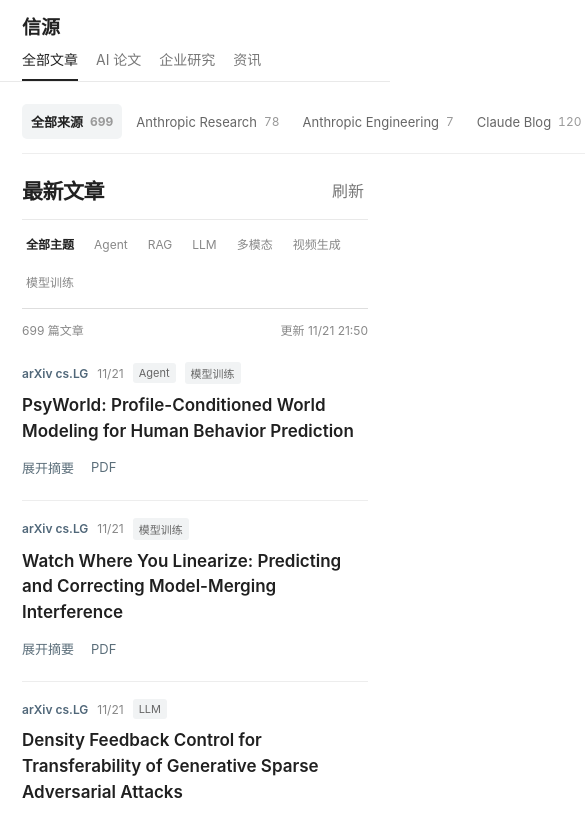
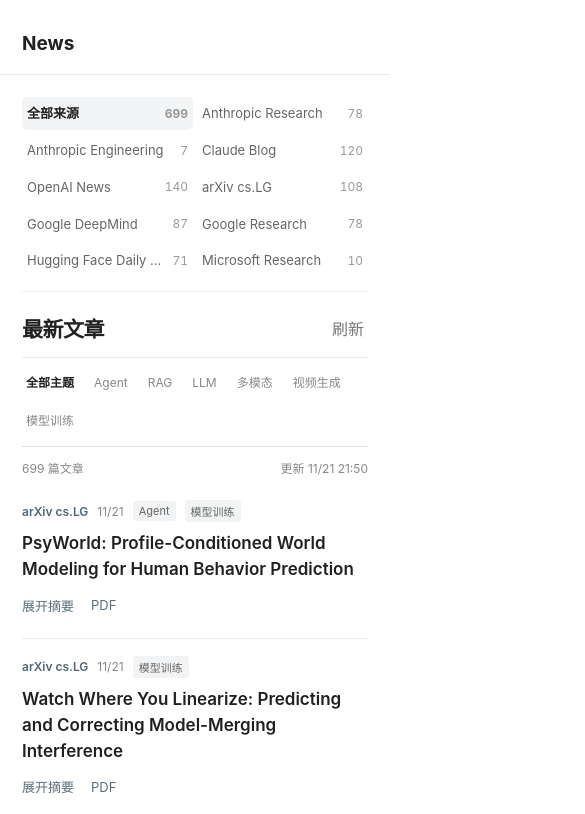
Before and after one commit to wenqingduu/research-rss-reader, a plain HTML site: page index.html in a window 390 px wide. Shown: the top 814 px of the page, 585 px wide, since content can reach past the window. Drawn offline with Linux system fonts and the light colour scheme.

Commit message:
ui: simplify News header, expand sources and support Chinese titles

```diff
--- a/index.html
+++ b/index.html
@@ -4,8 +4,8 @@
   <meta charset="utf-8">
   <meta name="viewport" content="width=device-width,initial-scale=1">
   <meta name="theme-color" content="#ffffff">
-  <meta name="description" content="信源：专注 Agent、RAG、LLM 与多模态的 AI 论文和企业研究资讯。">
-  <title>信源 · AI 阅读器</title>
+  <meta name="description" content="AI 论文与研究资讯阅读器。">
+  <title>News · AI 阅读</title>
   <style>
     :root { color-scheme: light; font-family:-apple-system,BlinkMacSystemFont,"Segoe UI","PingFang SC","Microsoft YaHei",sans-serif; color:#222; background:#fff; }
     * { box-sizing:border-box; }
@@ -81,17 +81,25 @@
       .source-button span{overflow:visible}
       .titlebar h1{font-size:21px}
     }
+
+    .header-inner{justify-content:flex-start}
+    .source-list{gap:1px}
+    .source-button{line-height:1.45}
+    .title-zh{font-size:14px;color:#777;line-height:1.65;margin:0 0 9px;overflow-wrap:anywhere}
+    .article h2{margin-bottom:5px}
+    .other-sources{display:none}
+    @media(max-width:700px){
+      .source-list{display:grid;grid-template-columns:repeat(2,minmax(0,1fr));overflow:visible;gap:4px}
+      .source-button{width:100%;min-width:0;padding:7px 5px}
+      .source-button span{overflow:hidden;text-overflow:ellipsis}
+      .source-button small{flex-shrink:0}
+    }
   </style>
 </head>
 <body>
   <header><div class="wrap header-inner">
-    <a class="brand" href="./">信源</a>
-    <nav aria-label="文章分类" id="nav">
-      <button type="button" data-group="all" aria-selected="true">全部文章</button>
-      <button type="button" data-group="papers" aria-selected="false">AI 论文</button>
-      <button type="button" data-group="research" aria-selected="false">企业研究</button>
-      <button type="button" data-group="news" aria-selected="false">资讯</button>
-    </nav>
+    <a class="brand" href="./">News</a>
+
   </div></header>
   <main class="wrap layout">
     <aside class="sidebar" aria-label="文章来源">
@@ -122,7 +130,7 @@
     (()=>{
       'use strict';
       const $ = id=>document.getElementById(id);
-      let all=[], group='all', source='all', topic='all', visible=25, expanded=false, updated='';
+      let all=[], source='all', topic='all', visible=25, updated='';
       const safeUrl = x=>{try{const u=new URL(x);return (u.protocol==='https:'||u.protocol==='http:')?u.href:'';}catch{return ''}};
       const formatDate = date=>{const d=new Date(date);if(Number.isNaN(d.getTime()))return '日期未知';return new Intl.DateTimeFormat('zh-CN',{timeZone:'Asia/Shanghai',month:'numeric',day:'numeric'}).format(d)};
       const el = (tag,cls,text)=>{const x=document.createElement(tag);if(cls)x.className=cls;if(text!==undefined)x.textContent=text;return x;};
@@ -131,6 +139,8 @@
         const meta=el('div','article-meta');meta.append(el('span','source',a.source||'来源未知'),el('span','',formatDate(a.published)));
         for(const t of (a.tags||[]).slice(0,2))meta.append(el('span','tag',t));
         const h=el('h2');const titleLink=el('a','',a.title||'无标题');titleLink.href=safeUrl(a.url)||'#';titleLink.target='_blank';titleLink.rel='noopener noreferrer';h.append(titleLink);
+        const translated=typeof a.title_zh==='string'&&a.title_zh.trim()?a.title_zh.trim():'';
+        const zhTitle=translated?el('p','title-zh',translated):null;
         const actions=el('div','article-actions');
         const btn=el('button','', '展开摘要');btn.type='button';btn.setAttribute('aria-expanded','false');
         const abstract=el('div','abstract',a.summary||'当前来源未提供摘要');abstract.hidden=true;
@@ -138,14 +148,14 @@
         actions.append(btn);
         const pdf=safeUrl(a.pdf||'');if(pdf){const link=el('a','','PDF');link.href=pdf;link.target='_blank';link.rel='noopener noreferrer';actions.append(link);}
         if(a.origin==='third-party')actions.append(el('span','', '第三方 RSS'));
-        article.append(meta,h,actions,abstract);return article;
+        article.append(meta,h);if(zhTitle)article.append(zhTitle);article.append(actions,abstract);return article;
       }
       function renderSources(){
         const counts=new Map();
         for(const a of all)counts.set(a.source,(counts.get(a.source)||0)+1);
         const primary=['Anthropic Research','Anthropic Engineering','Claude Blog','OpenAI News'];
         const others=[...counts.keys()].filter(name=>!primary.includes(name)).sort((a,b)=>a.localeCompare(b));
-        const names=['all',...primary,...(expanded?others:[])];
+        const names=['all',...primary,...others];
         const target=$('sources');target.replaceChildren();
         for(const name of names){
           const b=el('button','source-button');b.type='button';b.dataset.source=name;
@@ -154,14 +164,9 @@
                    el('small','',String(name==='all'?all.length:(counts.get(name)||0))));
           target.append(b);
         }
-        if(others.length){
-          const more=el('button','other-sources',expanded?'收起来源':'更多来源');
-          more.type='button';more.dataset.expand='1';target.append(more);
-        }
       }
       function filtered(){return all.filter(a=>
-        (group==='all'||a.group===group)
-        &&(source==='all'||a.source===source)
+        (source==='all'||a.source===source)
         &&(topic==='all'||(a.tags||[]).includes(topic)));
       }
       function render(){const rows=filtered(), target=$('articles');target.replaceChildren();
@@ -182,20 +187,13 @@
           visible=25;renderSources();render();
         }catch(err){all=[];$('articles').replaceChildren(el('div','notice','暂时无法读取文章列表，请刷新后重试。'));$('count').textContent='读取失败';}
       }
-      $('nav').addEventListener('click',e=>{const b=e.target.closest('button[data-group]');if(!b)return;
-        group=b.dataset.group;source='all';topic='all';visible=25;
-        for(const x of $('nav').querySelectorAll('button'))x.setAttribute('aria-selected',String(x===b));
-        for(const x of $('topics').querySelectorAll('button'))x.setAttribute('aria-pressed',String(x.dataset.topic==='all'));
-        renderSources();render();});
       $('topics').addEventListener('click',e=>{const b=e.target.closest('button[data-topic]');if(!b)return;topic=b.dataset.topic;visible=25;
         for(const x of $('topics').querySelectorAll('button'))x.setAttribute('aria-pressed',String(x===b));render();});
       $('sources').addEventListener('click',e=>{
-        const b=e.target.closest('button');if(!b)return;
-        if(b.dataset.expand==='1'){expanded=!expanded;renderSources();return;}
-        if(!b.dataset.source)return;
-        source=b.dataset.source;group='all';topic='all';visible=25;
-        for(const x of $('nav').querySelectorAll('button'))x.setAttribute('aria-selected',String(x.dataset.group==='all'));
-        for(const x of $('topics').querySelectorAll('button'))x.setAttribute('aria-pressed',String(x.dataset.topic==='all'));
+        const b=e.target.closest('button[data-source]');if(!b)return;
+        source=b.dataset.source;topic='all';visible=25;
+        for(const x of $('topics').querySelectorAll('button[data-topic]'))
+          x.setAttribute('aria-pressed',String(x.dataset.topic==='all'));
         renderSources();render();
       });
       $('reload').addEventListener('click',load);
```
